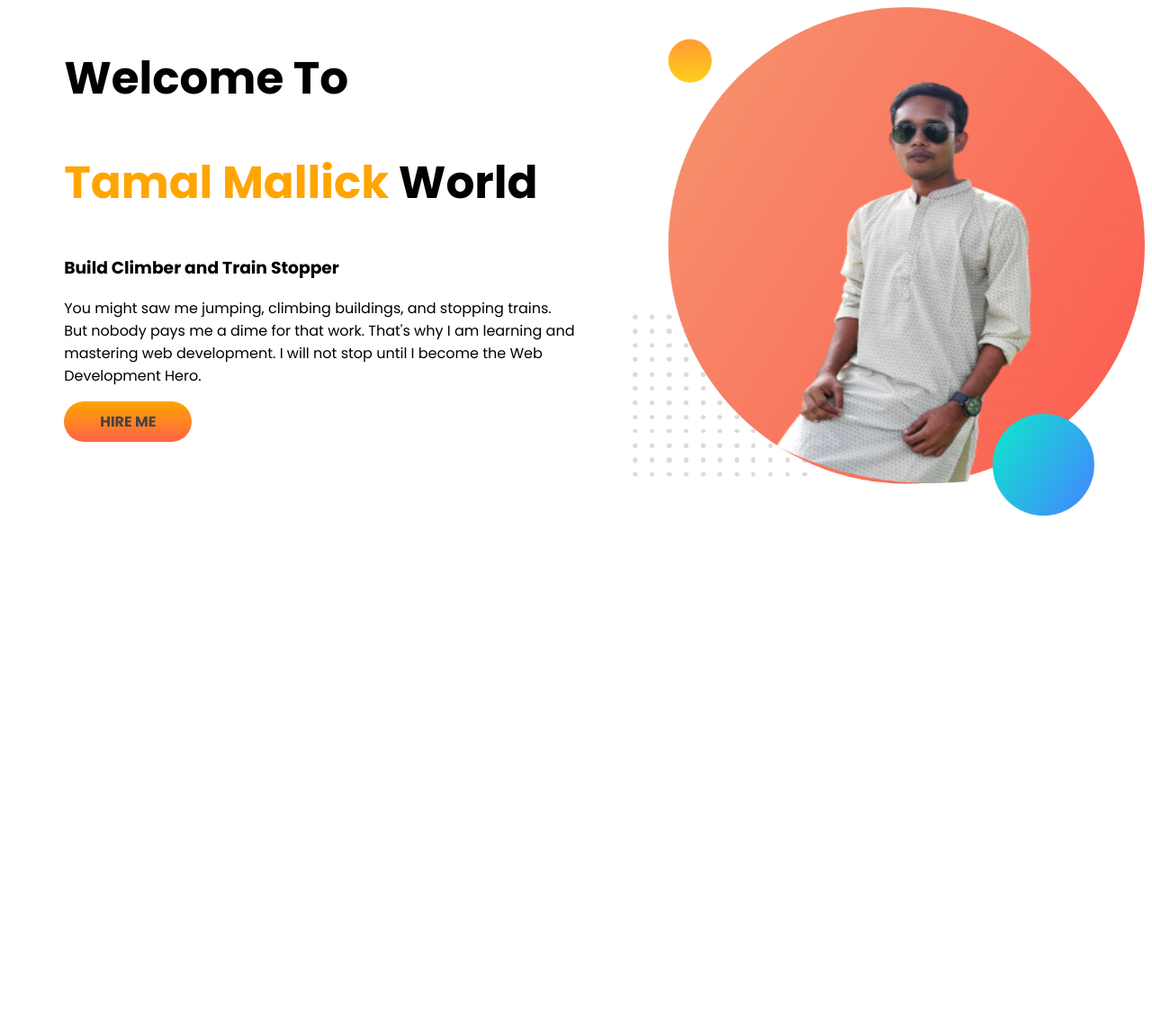
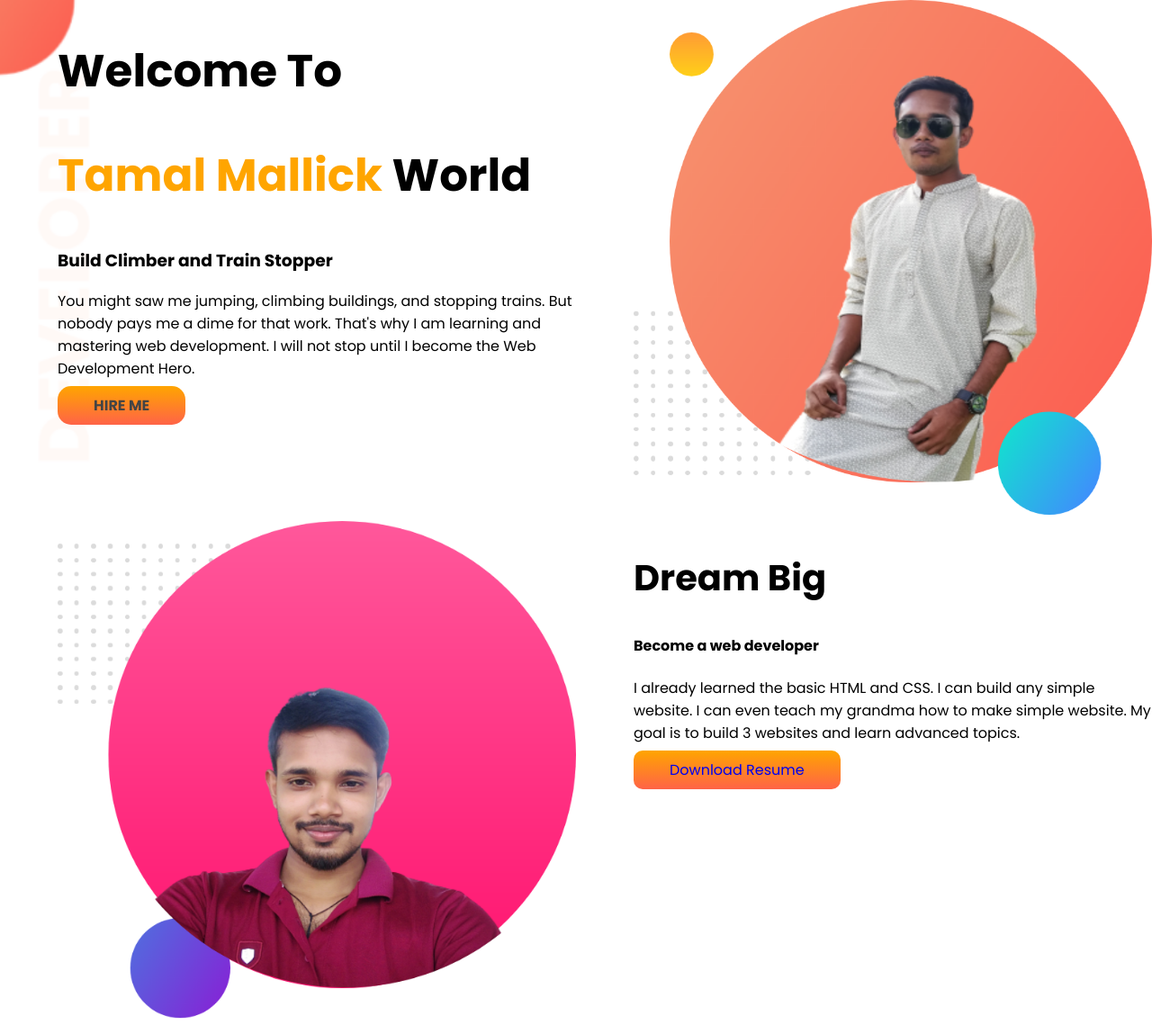
Before and after one commit to mallick-portfolio/developer-portfolio, a plain HTML site: page index.html in a window 1280 px wide. Shown: the whole page at 90% size. Before the commit the page ends 800 px from the top, so only its background shows below. Drawn offline with Linux system fonts and the light colour scheme.

Commit message:
Added Dream section

```diff
--- a/index.html
+++ b/index.html
@@ -30,6 +30,19 @@
       <img src="images/my-bg.png" alt="">
     </div><!-- Container -->
   </section>
+  <!-- Dream Big Section -->
+
+  <section class="dream-big">
+    <div class="half-width">
+      <img src="images/my-bg2.png" alt="">
+    </div>
+    <div class="half-width">
+      <h2>Dream Big</h2>
+      <h4>Become a web developer</h4>
+      <p>I already learned the basic HTML and CSS. I can build any simple website. I can even teach my grandma how to make simple website. My goal is to build 3 websites and learn advanced topics.</p>
+      <a href="#" class="download-link">Download Resume</a>
+    </div>
+  </section>
 
 </body>
 
--- a/style.css
+++ b/style.css
@@ -1,14 +1,22 @@
 body{
   font-family: 'Poppins', sans-serif;
+  margin: 0;
+  padding: 0;
 }
 h1{
   font-size: 50px;
+}
+h2{
+  font-size: 40px;
 }
 h1 span {
   color: orange;
 }
 .container {
   display: flex;
+  background-image: url(images/top-banner.png);
+  background-repeat: no-repeat;
+  background-size: cover;
 }
 .half-width{
   width: 50%;
@@ -18,12 +26,20 @@ h1 span {
   max-width: 100%;
 }
 .container .btn {
-  display: inline-block;
   text-decoration: none;
   padding: 10px 40px;
   background-image: linear-gradient(orange, tomato);
-  border-radius: 25px;
+  border-radius: 15px;
   color: #444;
   text-transform: uppercase;
   font-weight: 700;
 }
+.dream-big {
+  display: flex;
+}
+.download-link {
+  padding: 10px 40px;
+  text-decoration: none;
+  background-image: linear-gradient(orange,tomato);
+  border-radius: 10px;
+}
```
